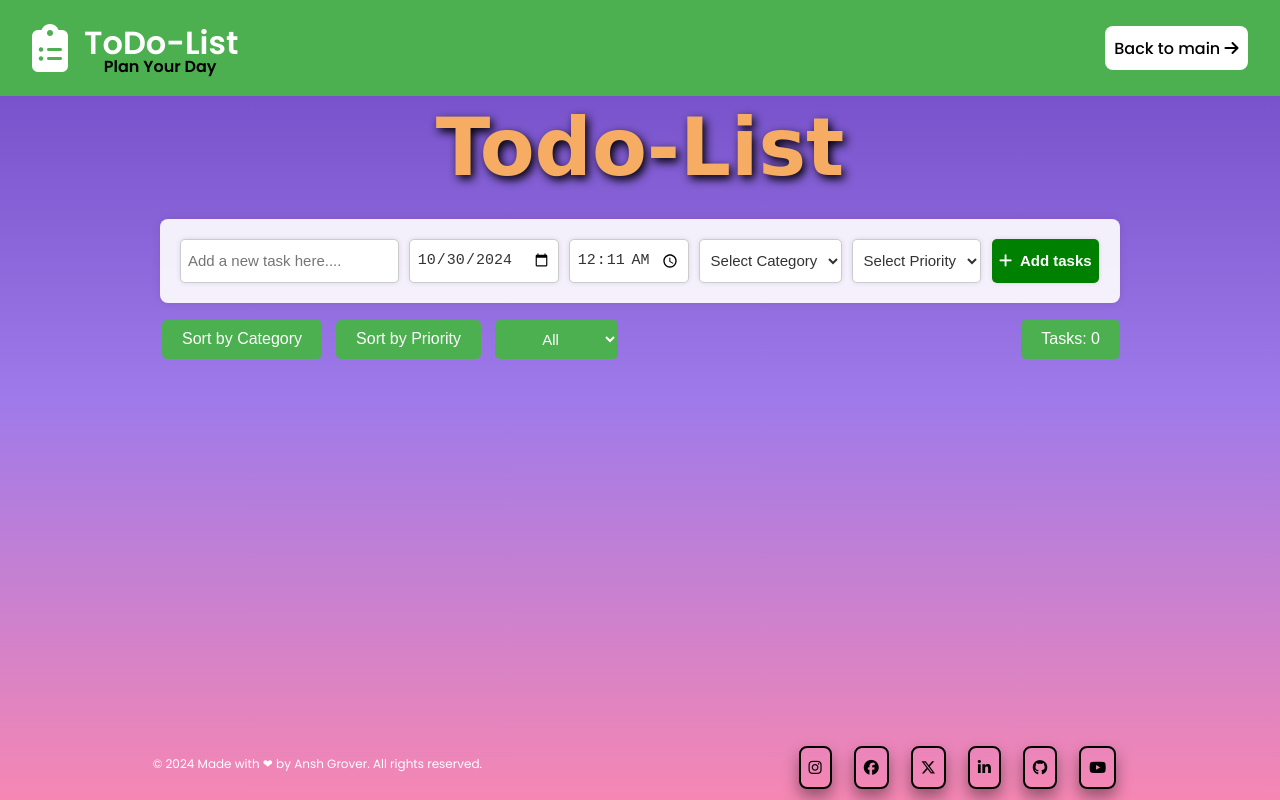
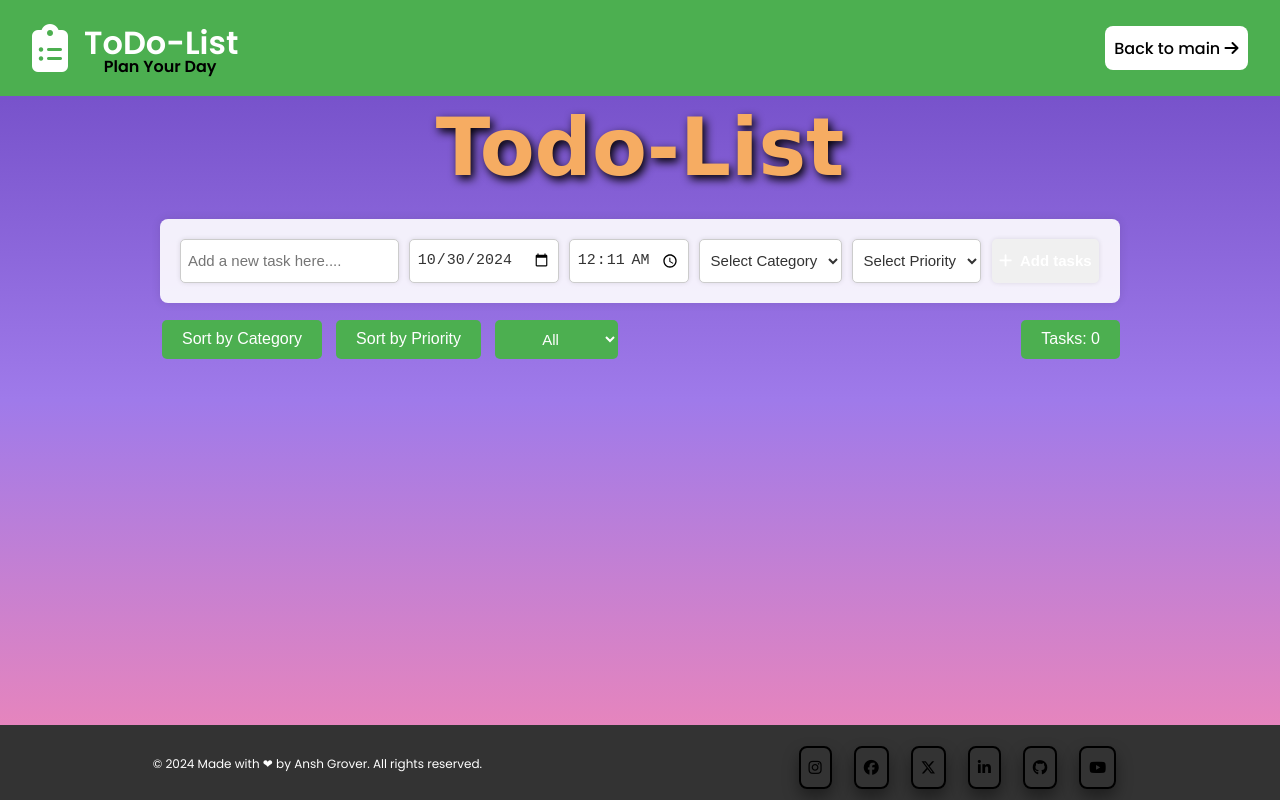
Before and after one commit to GeneJosie/ApplicationTODO, a website: page Todo.html in a window 1280 px wide. Drawn offline with Linux system fonts and the light colour scheme; a web font is replaced by a local one.

Commit message:
j'ai changé la couleur du background et du footer dans le css

```diff
--- a/style.css
+++ b/style.css
@@ -189,7 +189,7 @@ h1 {
 
 .js-add-button,
 .js-cancel-button {
-  background-color: green;
+  background-color: #f0f0f0;
   color: white;
   border: none;
   font-weight: bold;
@@ -205,7 +205,7 @@ h1 {
 }
 
 .js-cancel-button {
-  background-color: #ff0000;
+  background-color: #412222;
 }
 
 .js-cancel-button:hover {
@@ -322,7 +322,7 @@ h1 {
 
 /* Footer Styling */
 footer {
-  background-color: transparent;
+  background-color: #333;
   color: white;
   text-align: center;
   padding: 20px 0;
```
